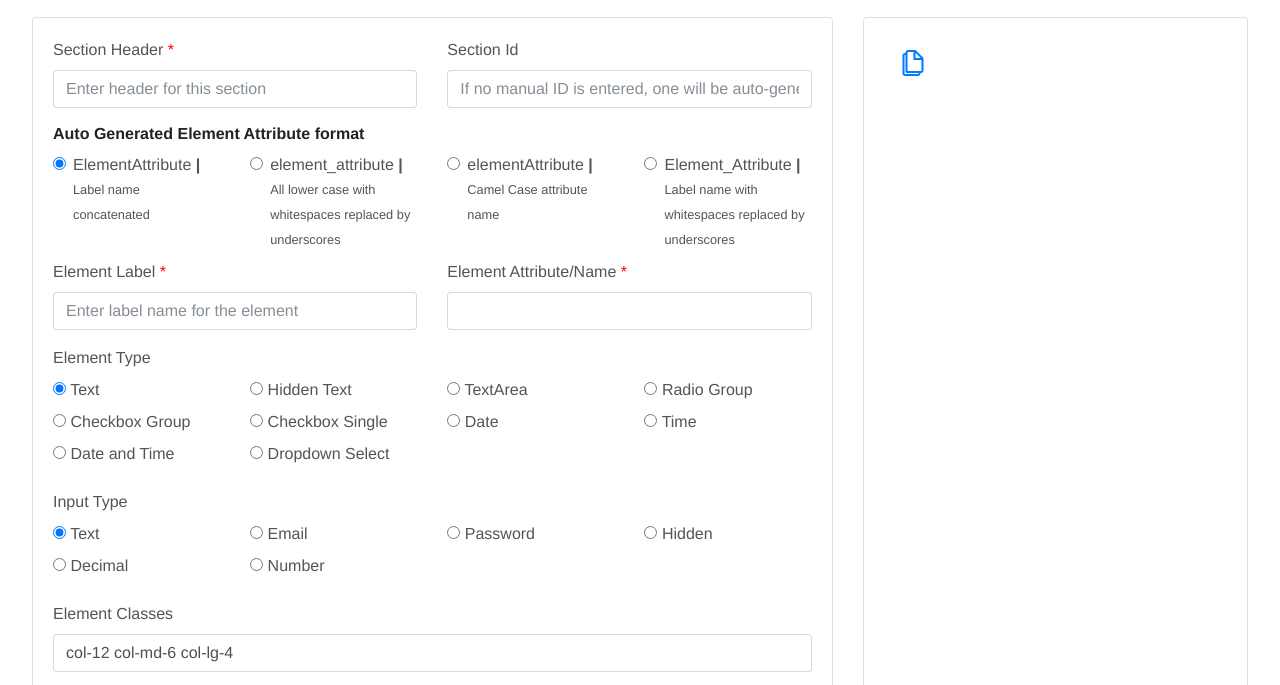
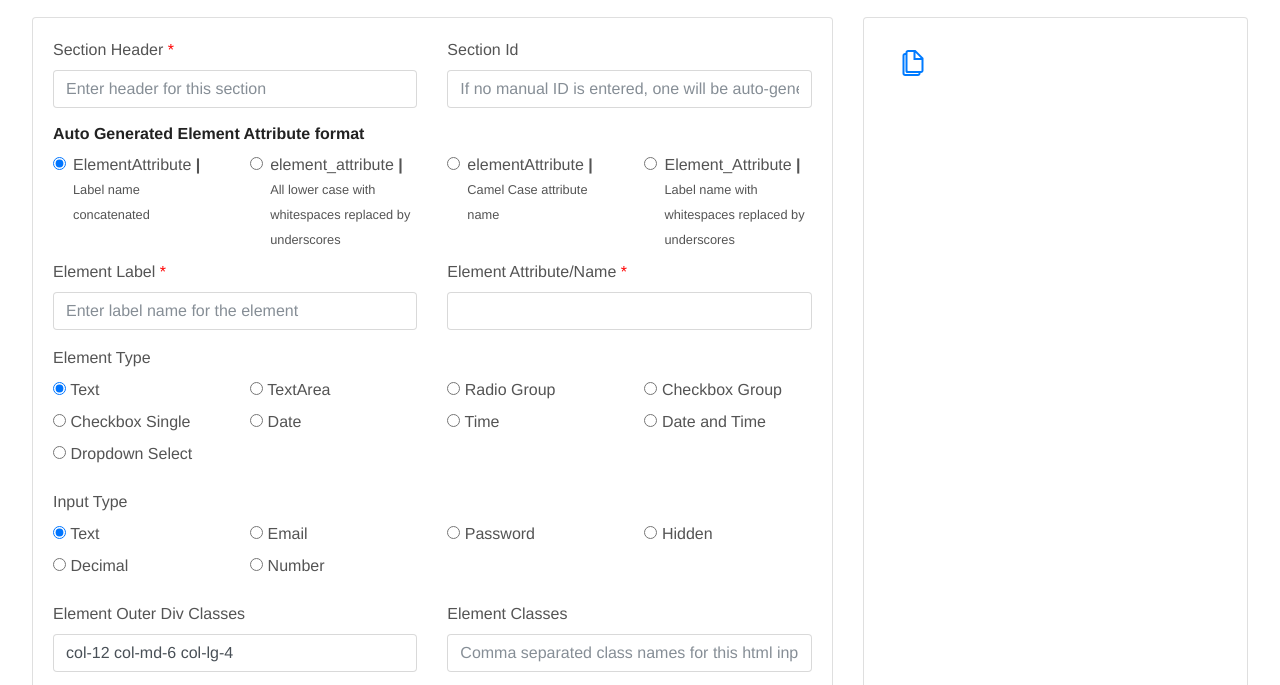
Before and after one commit to neeraj87/Web_App_Form_Element_Generator, a plain HTML site: page fields.html in a window 1280 px wide. Shown: the part 63-748 px from the top of the page. Drawn offline with nearby package versions, Linux system fonts and the light colour scheme.

Commit message:
added element classes for html input element

```diff
--- a/fields.html
+++ b/fields.html
@@ -103,11 +103,6 @@
                                 </div>
                                 <div class="form-check col-md-3">
                                     <label class="form-check-label">
-                                        <input type="radio" class="form-check-input" id="radio77" name="element-type" value="hiddentext"> Hidden Text
-                                    </label>
-                                </div>
-                                <div class="form-check col-md-3">
-                                    <label class="form-check-label">
                                         <input type="radio" class="form-check-input" id="radio2" name="element-type" value="textarea"> TextArea
                                     </label>
                                 </div>
@@ -198,9 +193,15 @@
                                 </div>
                             </div>
                         </div>
-                        <div class="form-group">
-                            <label for="main-div-id">Element Classes</label>
-                            <input type="text" class="form-control" id="element-style-outer" value="col-12 col-md-6 col-lg-4">
+                        <div class="row">
+                            <div class="form-group col-md-6 col-lg-6">
+                                <label for="element-style-outer">Element Outer Div Classes</label>
+                                <input type="text" class="form-control" id="element-style-outer" value="col-12 col-md-6 col-lg-4">
+                            </div>
+                            <div class="form-group col-md-6 col-lg-6">
+                                <label for="element-classes">Element Classes</label>
+                                <input type="text" class="form-control" id="element-classes" placeholder="Comma separated class names for this html input element">
+                            </div>
                         </div>
                         <div class="row">
                         	<div class="form-group col-md-4 col-lg-4">
--- a/js/fieldsPage.js
+++ b/js/fieldsPage.js
@@ -146,6 +146,7 @@ $(document).on('click', '#gen-json-btn', function(){
         id : id,
         label : $('#element-label').val(),
         attribute : attribute,
+        classes: $('#element-classes').val(),
         parent_id : null,
         field : fieldType,
         inputType : fieldType == 'text' ? $('input[name="element-input-type"]:checked').val() : null,
@@ -312,6 +313,7 @@ function clearForm() {
     $('#element-placeholder').val('');
     $('#element-default').val('');
     $('#element-error-text').val('');
+    $('#element-classes').val('');
     $('#element-required').prop('checked', false);
     $('#element-read-only').prop('checked', false);
     $('#element-disabled').prop('checked', false);
```
